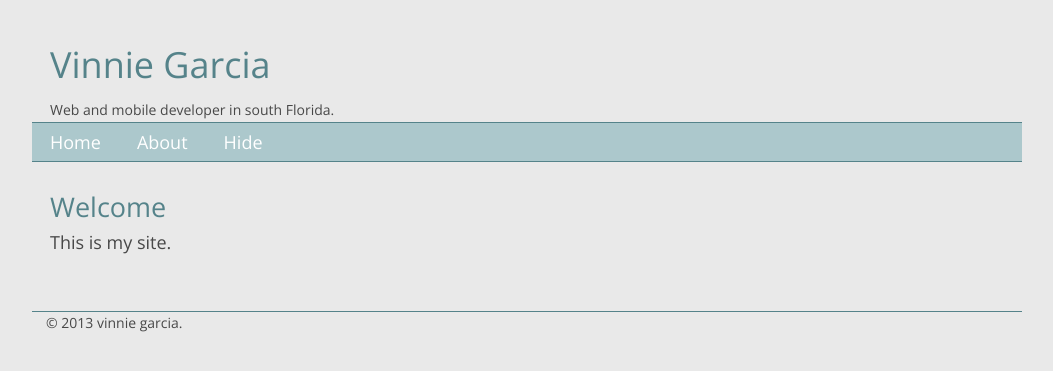
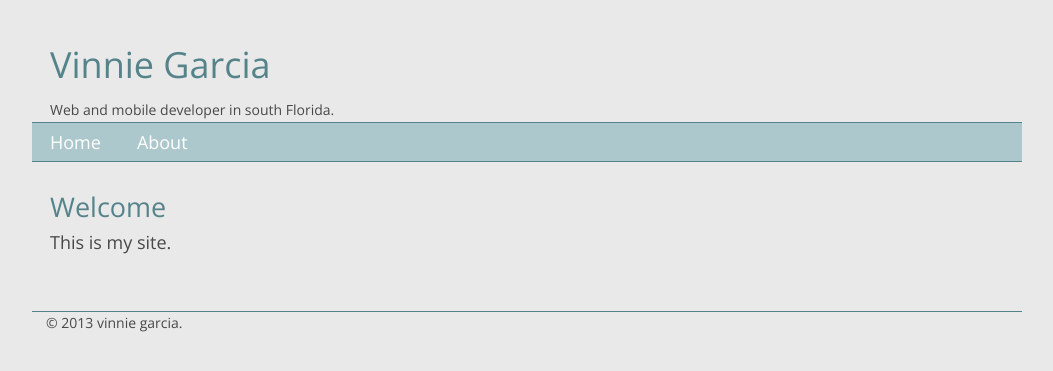
Before and after one commit to vinniegarcia/vinniegarcia.github.com, a Jekyll site: the page built from index.md, in a window 1280 px wide. Shown: the top 371 px of the page, without its empty margins (113-1166 px from the left). Built offline with Jekyll 4.4.1, drawn with Linux system fonts in a browser that asks for light colours; Markdown is read by kramdown in place of the engine named in the settings.

Commit message:
fix hide link

```diff
--- a/css/main.css
+++ b/css/main.css
@@ -144,6 +144,10 @@ p {
   display: none;
 }
 
+#hide-link {
+  display: none;
+}
+
 @media all and (max-width: 720px) {
   header {
     padding: 0;
@@ -184,6 +188,9 @@ p {
     color: #ffc;
     background-color: #55838a;
   }
+  #hide-link {
+    display: block;
+  }
   #nav-list {
     height: 0;
     overflow: hidden;
--- a/less/main.less
+++ b/less/main.less
@@ -144,6 +144,7 @@ p {
 	margin: 0 0 1.5em;
 }
 #menu-link { display: none; }
+#hide-link { display: none; }
 @media all and (max-width: 720px) {
 	header {
 		margin-top: 0;
@@ -172,6 +173,9 @@ p {
 		.nav-link;
 		.mobile-nav-link;
 	}
+	#hide-link {
+		display: block;
+	}
 	#nav-list {
 		height: 0;
 		overflow: hidden;
```
